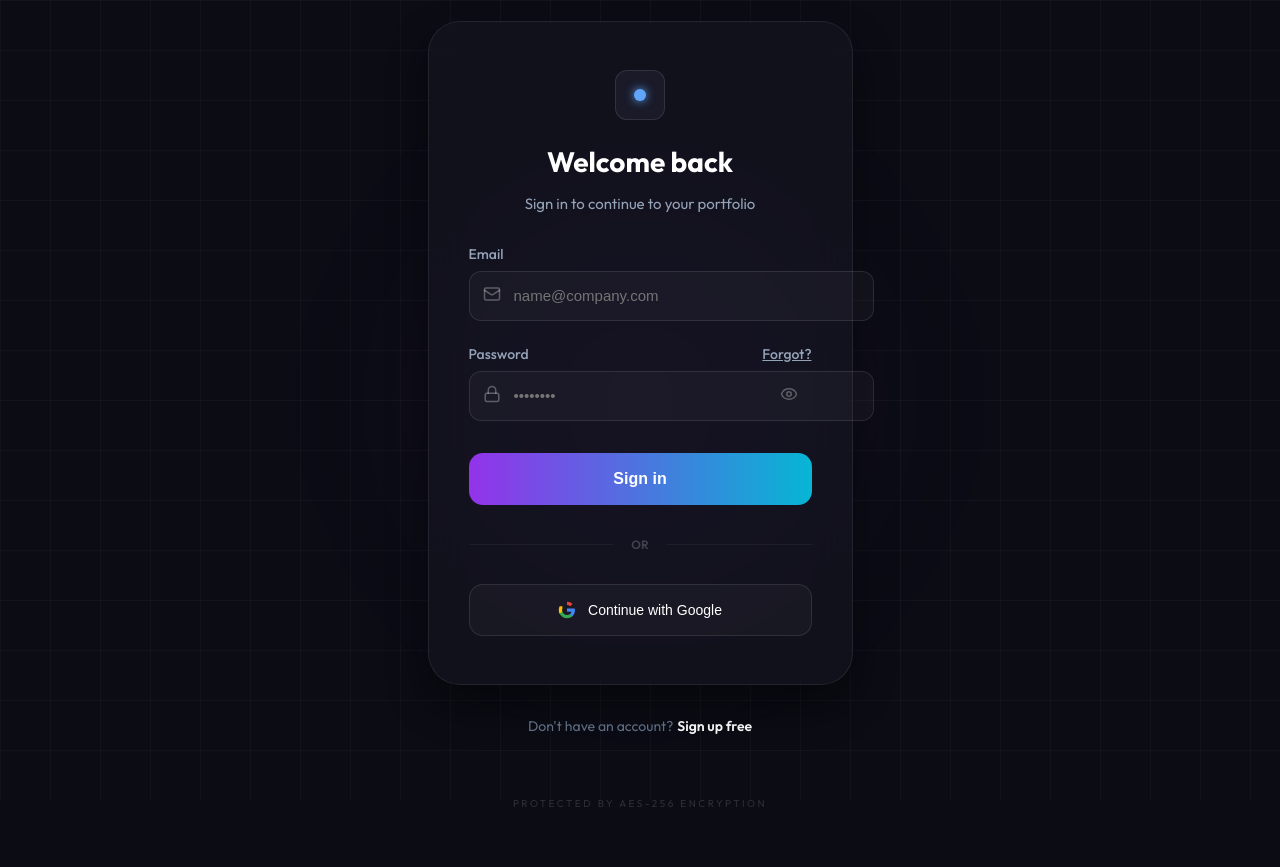
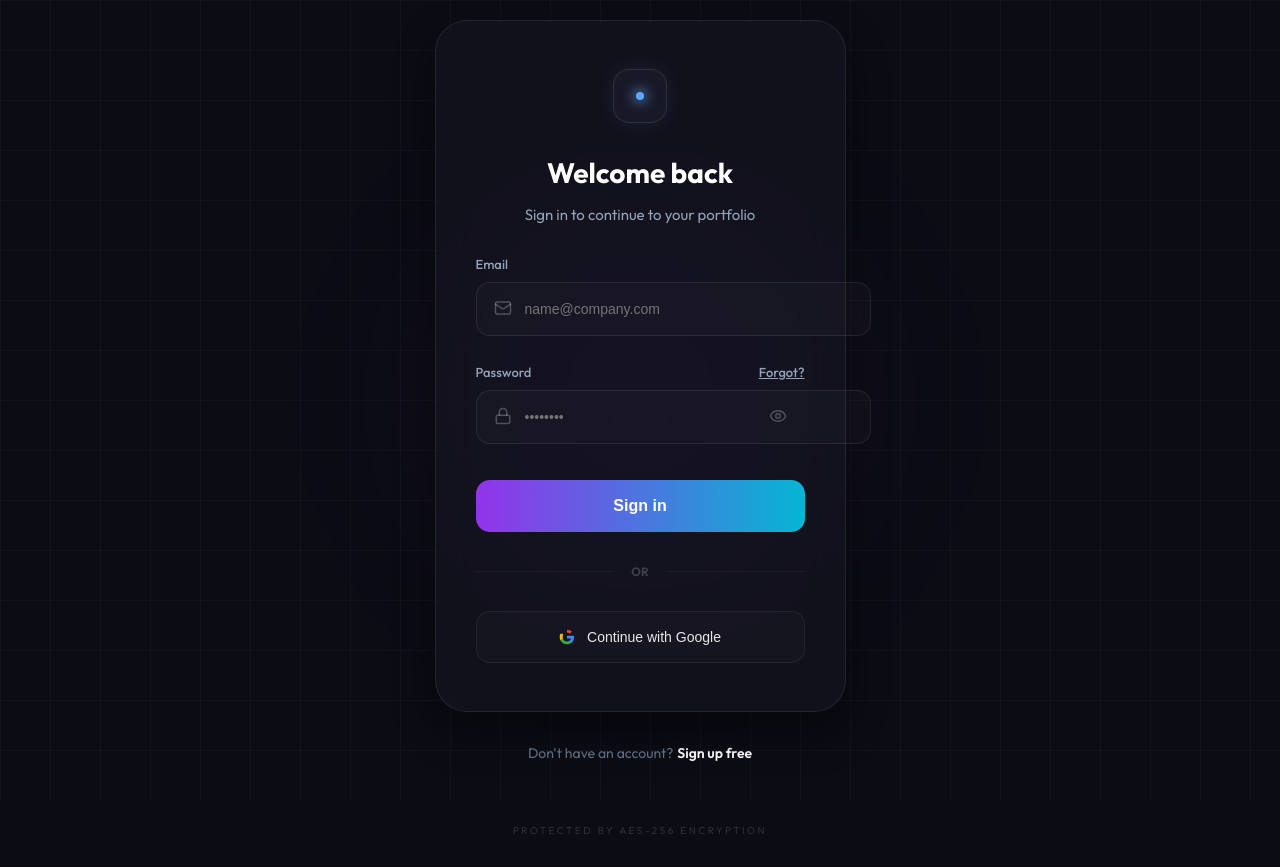
Before and after one commit to guillermomoralesruelas-ctrl/auth-service-platform, a Next.js app in the folder frontend/: page /login in a window 1280 px wide. Before the commit the page ends 840 px from the top, so only its background shows below. Built offline with nearby package versions, Linux system fonts and the light colour scheme.

Commit message:
design: final polishes to match reference image perfectly

```diff
--- a/frontend/src/app/globals.css
+++ b/frontend/src/app/globals.css
@@ -62,69 +62,71 @@ body {
 }
 
 .icon-box {
-  width: 48px;
-  height: 48px;
-  background: rgba(30, 31, 46, 0.8);
+  width: 52px;
+  height: 52px;
+  background: rgba(30, 31, 46, 0.6);
   border: 1px solid rgba(255, 255, 255, 0.1);
-  border-radius: 12px;
+  border-radius: 16px;
   display: flex;
   align-items: center;
   justify-content: center;
-  margin: 0 auto 24px;
+  margin: 0 auto 32px;
+  box-shadow: 0 0 20px rgba(96, 165, 250, 0.1);
 }
 
 .dot-icon {
-  width: 12px;
-  height: 12px;
+  width: 8px;
+  height: 8px;
   background: #60a5fa;
   border-radius: 50%;
-  box-shadow: 0 0 10px #60a5fa;
+  box-shadow: 0 0 12px 4px rgba(96, 165, 250, 0.5);
 }
 
 /* Form Elements */
 .label-text {
-  font-size: 14px;
+  font-size: 13px;
   font-weight: 500;
   color: #94a3b8;
-  margin-bottom: 8px;
+  margin-bottom: 10px;
   display: block;
 }
 
 .input-container {
   position: relative;
-  margin-bottom: 24px;
+  margin-bottom: 28px;
 }
 
 .input-styled {
   width: 100%;
-  height: 48px;
-  background: rgba(255, 255, 255, 0.03);
-  border: 1px solid rgba(255, 255, 255, 0.1);
-  border-radius: 12px;
-  padding: 0 16px 0 44px;
+  height: 52px;
+  background: rgba(255, 255, 255, 0.02);
+  border: 1px solid rgba(255, 255, 255, 0.08);
+  border-radius: 14px;
+  padding: 0 16px 0 48px;
   color: white;
-  font-size: 15px;
+  font-size: 14px;
   transition: all 0.2s ease;
 }
 
 .input-styled:focus {
   outline: none;
-  border-color: rgba(96, 165, 250, 0.5);
-  background: rgba(255, 255, 255, 0.05);
+  border-color: rgba(96, 165, 250, 0.3);
+  background: rgba(255, 255, 255, 0.04);
+  box-shadow: 0 0 0 4px rgba(96, 165, 250, 0.05);
 }
 
 .input-icon {
   position: absolute;
-  left: 14px;
-  top: 14px;
-  color: rgba(255, 255, 255, 0.3);
+  left: 18px;
+  top: 17px;
+  color: rgba(255, 255, 255, 0.25);
 }
 
 .input-eye {
   position: absolute;
-  right: 14px;
-  top: 14px;
-  color: rgba(255, 255, 255, 0.3);
+  right: 18px;
+  top: 17px;
+  color: rgba(255, 255, 255, 0.25);
   cursor: pointer;
 }
 
@@ -175,27 +177,28 @@ body {
 .btn-google {
   width: 100%;
   height: 52px;
-  background: rgba(255, 255, 255, 0.03);
-  border: 1px solid rgba(255, 255, 255, 0.1);
+  background: rgba(255, 255, 255, 0.02);
+  border: 1px solid rgba(255, 255, 255, 0.06);
   border-radius: 14px;
   display: flex;
   align-items: center;
   justify-content: center;
   gap: 12px;
-  color: white;
+  color: rgba(255, 255, 255, 0.9);
   font-size: 14px;
   font-weight: 500;
   cursor: pointer;
-  transition: background 0.2s ease;
+  transition: all 0.2s ease;
 }
 
 .btn-google:hover {
-  background: rgba(255, 255, 255, 0.06);
+  background: rgba(255, 255, 255, 0.04);
+  border-color: rgba(255, 255, 255, 0.1);
 }
 
 .google-icon-small {
-  width: 18px;
-  height: 18px;
+  width: 16px;
+  height: 16px;
   flex-shrink: 0;
 }
 
```
